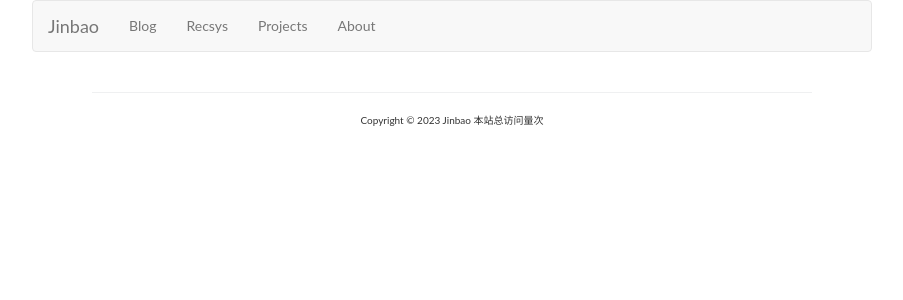
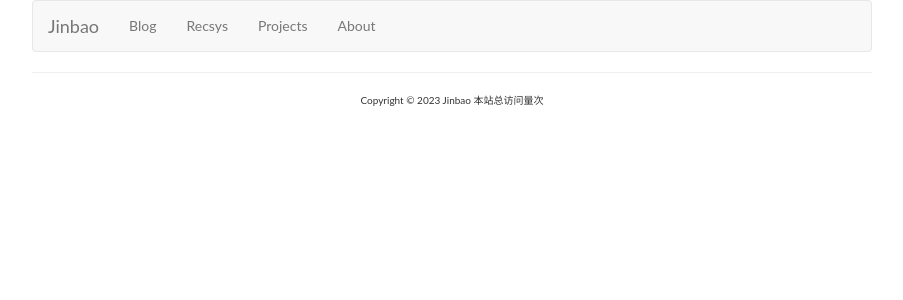
Before and after one commit to JinbaoWeb/jinbaoweb.github.io, a Jekyll site: the page built from index.html, in a window 1280 px wide. Shown: the top 300 px of the page, without its empty margins (188-1091 px from the left). Built offline with Jekyll 4.4.1, drawn with Linux system fonts in a browser that asks for light colours; nearby versions of some CDN libraries; comment, search, counter and statistics services are not loaded.

Commit message:
Update style.css

```diff
--- a/assets/css/style.css
+++ b/assets/css/style.css
@@ -630,7 +630,6 @@ a:hover {
 @media screen and (min-width: 64em) {
     .main-content {
         max-width: 840px;
-        padding: 2rem 6rem;
         margin: 0 auto;
         font-size: 1.1rem
     }
@@ -638,7 +637,6 @@ a:hover {
 
 @media screen and (min-width: 42em) and (max-width: 64em) {
     .main-content {
-        padding:2rem 4rem;
         font-size: 1.1rem
     }
 }
```
